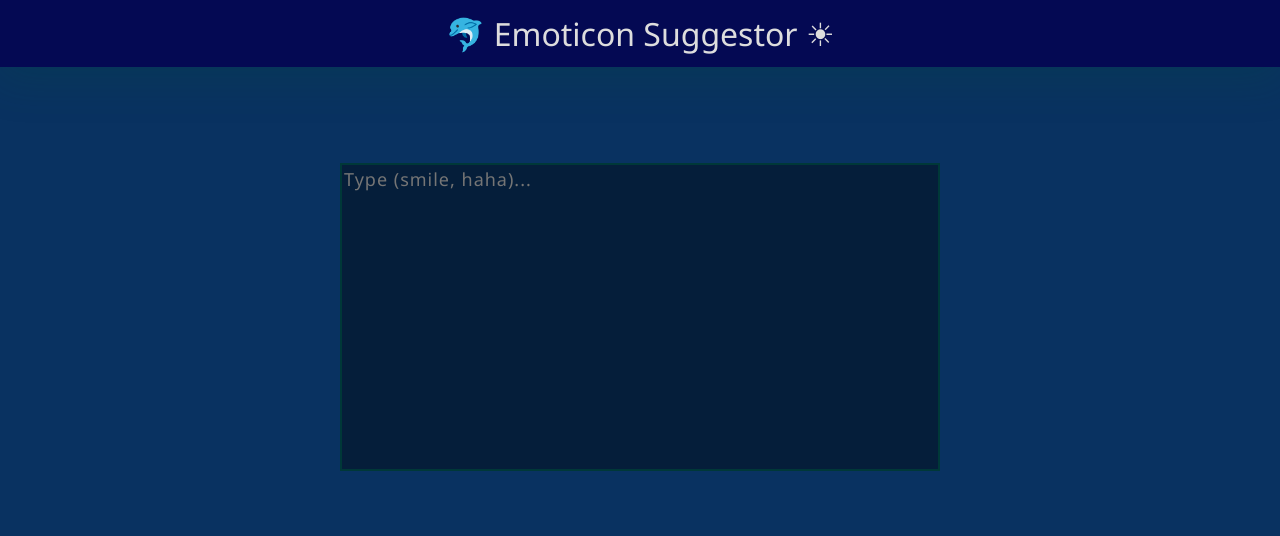
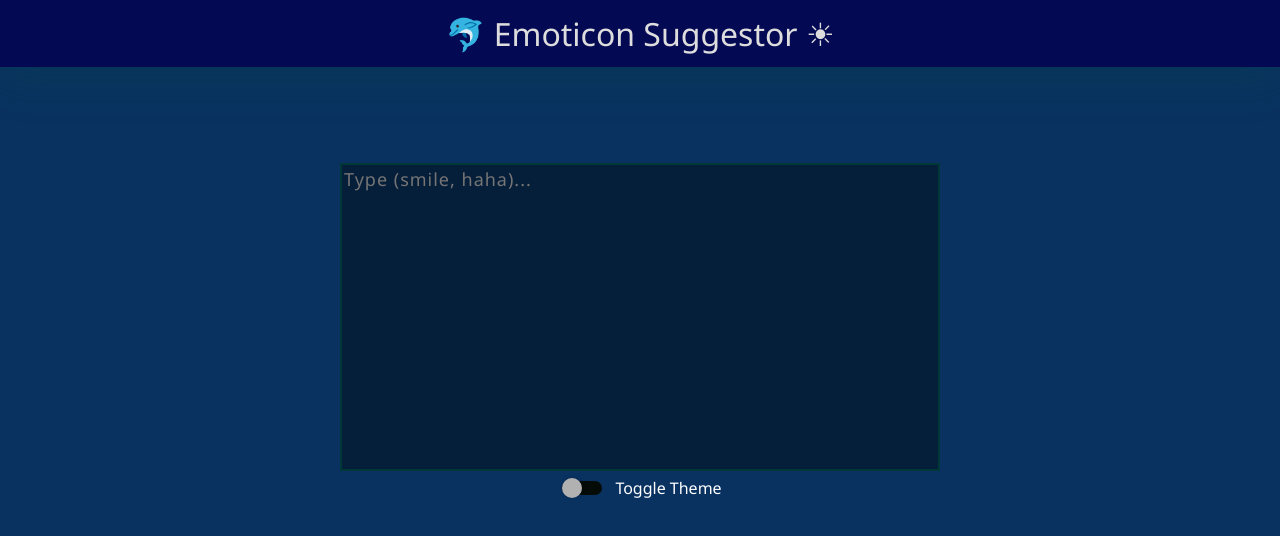
Before and after one commit to eraaxit/emoticon-suggestor, a React (Create React App) app: page / in a window 1280 px wide. Shown: the top 536 px of the page. Built offline with nearby package versions, Linux system fonts and the light colour scheme.

Commit message:
initial commit

```diff
--- a/public/index.html
+++ b/public/index.html
@@ -1,5 +1,5 @@
 <!DOCTYPE html>
-<html lang="en">
+<html lang="en" class="theme-dark">
   <head>
     <meta charset="utf-8" />
     <link rel="icon" href="%PUBLIC_URL%/favicon.ico" />
--- a/src/App.js
+++ b/src/App.js
@@ -1,12 +1,56 @@
-import './App.css';
-import Header from './components/Header/Header';
-import TextField from './components/TextField/TextField.js';
+import "./App.css";
+import React from "react";
+import Header from "./components/Header/Header";
+import TextField from "./components/TextField/TextField.js";
+import Switch from "./components/Switch/Switch";
+
+const themes = {
+  dark: {
+    class: "theme-dark",
+    ls_key: "dark"
+  },
+  light: {
+    class: "theme-light",
+    ls_key: "light"
+  }
+};
+const LS_THEME_KEY = "activeTheme";
 
 function App() {
+  React.useLayoutEffect(() => {
+    const lsActiveTheme = getLsThemeValue();
+    if (lsActiveTheme) {
+      document.documentElement.className = themes[lsActiveTheme].class;
+    } else {
+      localStorage.setItem(LS_THEME_KEY, themes.dark.ls_key);
+    }
+  }, []);
+  const toggleTheme = () => {
+    const lsActiveTheme = getLsThemeValue();
+    if (lsActiveTheme === "dark") {
+      document.documentElement.className = themes.light.class;
+      localStorage.setItem(LS_THEME_KEY, themes.light.ls_key);
+    } else {
+      document.documentElement.className = themes.dark.class;
+      localStorage.setItem(LS_THEME_KEY, themes.dark.ls_key);
+    }
+  };
+
+  const getLsThemeValue = () => {
+    return localStorage.getItem(LS_THEME_KEY) || "dark";
+  };
+
   return (
-    <div className="app_container secondarybg">
+    <div className={`app_container secondarybg`}>
       <Header />
       <TextField />
+      <div className="flexCenter marginTB10">
+        <Switch
+          onChange={toggleTheme}
+          label={`Toggle Theme`}
+          defaultValue={getLsThemeValue() === "dark" ? false : true}
+        />
+      </div>
     </div>
   );
 }
--- /dev/null
+++ b/src/components/Switch/Switch.css
@@ -0,0 +1,41 @@
+.app__switch {
+  -webkit-appearance: none;
+  -moz-appearance: none;
+  appearance: none;
+  outline: none;
+  border: 0;
+  border-radius: 1em;
+  position: relative;
+  width: 40px;
+  height: 14px;
+  cursor: pointer;
+  background-color: var(--primary-bg);
+}
+.app__switch:checked {
+  background-color: var(--primary-bg1);
+}
+.app__switch::after {
+  content: "";
+  position: absolute;
+  width: 20px;
+  height: 20px;
+  top: -3px;
+  left: 0;
+  background-color: var(--tertiary-bg);
+  border-radius: 50%;
+  transition: all 0.1s;
+  box-shadow: 1px 0 5px rgba(0, 0, 0, 0.2);
+}
+.app__switch:checked:after {
+  transform: translateX(100%);
+  box-shadow: -1px 0 5px rgba(0, 0, 0, 0.2);
+}
+
+.switchBtn {
+  display: flex;
+  align-items: center;
+}
+.switchBtn label {
+  margin-left: 10px;
+  color: var(--font-color);
+}
--- /dev/null
+++ b/src/components/Switch/Switch.js
@@ -0,0 +1,23 @@
+import React from "react";
+
+import "./Switch.css";
+
+const Switch = ({ onChange, defaultValue, label, id }) => {
+  const handleChange = (evt) => {
+    onChange && onChange(evt.target.checked);
+  };
+  return (
+    <div className="switchBtn">
+      <input
+        id={id}
+        type="checkbox"
+        className={`app__switch`}
+        onChange={handleChange}
+        defaultChecked={defaultValue}
+      ></input>
+      {label && <label htmlFor={id}>{label}</label>}
+    </div>
+  );
+};
+
+export default Switch;
--- a/src/components/TextField/styles.css
+++ b/src/components/TextField/styles.css
@@ -1,15 +1,15 @@
-.textfield_container{
+.textfield_container {
   margin: 100px auto 0px auto;
   width: 600px;
   max-width: 90vw;
   height: 300px;
   position: relative;
 }
-.textfield_container > textarea{
-    background: rgba(0, 0, 0, 0.4);
+.textfield_container > textarea {
+  background: var(--input-bg);
   resize: none;
   border: 2px solid rgb(0, 56, 56);
-    color: rgb(189, 206, 206);
+  color: var(--font-color);
   letter-spacing: 1px;
   font-size: 18px;
   width: 100%;
--- a/src/global.css
+++ b/src/global.css
@@ -1,47 +1,70 @@
-@import url('https://fonts.googleapis.com/css2?family=Noto+Sans:wght@400;700&display=swap');
+@import url("https://fonts.googleapis.com/css2?family=Noto+Sans:wght@400;700&display=swap");
 
-body,html {
+body,
+html {
   margin: 0;
-  font-family: 'Noto Sans', sans-serif, Arial, Helvetica, sans-serif;
+  font-family: "Noto Sans", sans-serif, Arial, Helvetica, sans-serif;
   -webkit-font-smoothing: antialiased;
   -moz-osx-font-smoothing: grayscale;
 }
 
-input, textarea, button{
+input,
+textarea,
+button {
   outline: none;
   border: none;
-  font-family: 'Noto Sans', sans-serif, Arial, Helvetica, sans-serif;
+  font-family: "Noto Sans", sans-serif, Arial, Helvetica, sans-serif;
 }
 
-:root{
+.theme-dark {
   --primary-bg: rgb(5, 12, 7);
   --secondary-bg: rgb(0, 20, 0);
   --primary-bg1: rgb(4, 9, 83);
   --secondary-bg1: rgb(9, 50, 97);
-  --tertiary-bg : rgb(177, 177, 177);
-  --primary-clr: rgb(221,221,221);
+  --tertiary-bg: rgb(177, 177, 177);
+  --primary-clr: rgb(221, 221, 221);
+  --input-bg: rgba(0, 0, 0, 0.4);
+  --font-color: #fff;
 }
-
-.primarybg{
+.theme-light {
+  --primary-bg: #fff;
+  --secondary-bg: #fefefe;
+  --primary-bg1: #008cff;
+  --secondary-bg1: #fefefe;
+  --tertiary-bg: #cecece;
+  --primary-clr: #000;
+  --input-bg: rgba(255, 255, 255, 0.4);
+  --font-color: #000;
+}
+.primarybg {
   background-color: var(--primary-bg1);
 }
 
-.secondarybg{
+.secondarybg {
   background-color: var(--secondary-bg1);
 }
 
-.tertiarybg{
+.tertiarybg {
   background-color: var(--tertiary-bg);
 }
 
-.primaryclr{
-  color:var(--primary-clr)
+.primaryclr {
+  color: var(--primary-clr);
 }
-.app_container{
+.app_container {
   height: 100vh;
 }
 
-.container-flex-center{
+.flexCenter {
+  display: flex;
+  align-items: center;
+  justify-content: center;
+}
+.marginTB10 {
+  margin: 10px 0;
+}
+
+.container-flex-center {
   display: flex;
   justify-content: center;
   align-items: center;
```
Also changed, not shown: .codesandbox/workspace.json (added). Lines whose indentation alone changed are shown as unchanged.
